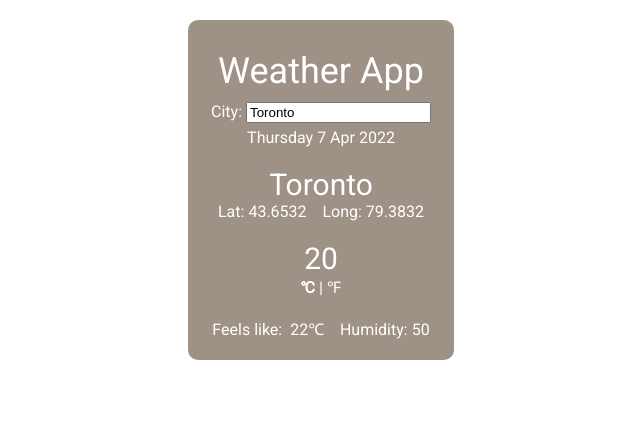
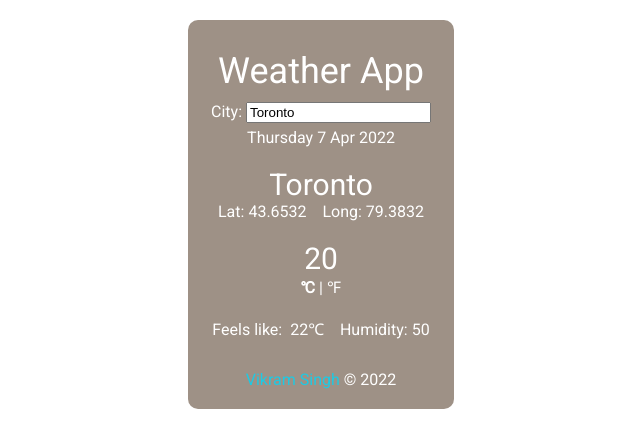
Before and after one commit to vikramsingh13/weather-app, a React (Create React App) app: page / in a window 1280 px wide. Shown: the top 448 px of the page, without its empty margins (319-959 px from the left). Built offline with nearby package versions, Linux system fonts and the light colour scheme.

Commit message:
added copyright text, css

```diff
--- a/src/component/App.js
+++ b/src/component/App.js
@@ -142,7 +142,7 @@ class App extends React.Component{
                     />
 
                     <div className='app-copyright'>
-
+                    <a href="https://www.vikramsingh.tech/">Vikram Singh</a>  &copy; 2022
                     </div>
 
                 </div>{/*--app container ends--*/}
--- a/src/styles/App.css
+++ b/src/styles/App.css
@@ -1,5 +1,6 @@
-/* #9e9186 - brownish
-
+/*
+    #9e9186 - brownish
+    #1dcae4 - blue
 */
 
 html, body{
@@ -7,6 +8,13 @@ html, body{
     padding: 10px;
     font-family: 'Roboto', sans-serif;
     cursor: default;
+
+}
+
+a, a:link, a:hover, a:active, a:visited{
+    text-decoration: none;
+    color: #1dcae4;/*blue*/
+    cursor: pointer;
 }
 
 .app{
@@ -31,3 +39,7 @@ html, body{
 .date-builder{
     margin: 5px;
 }
+
+.app-copyright{
+    margin-top: 30px;
+}
```
